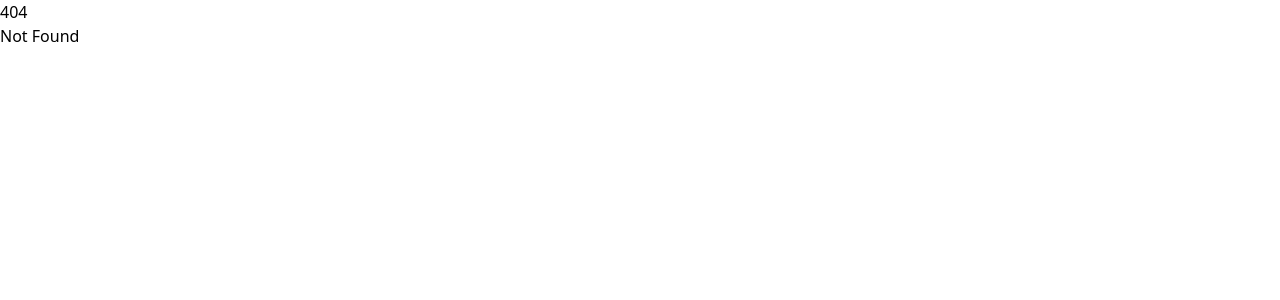
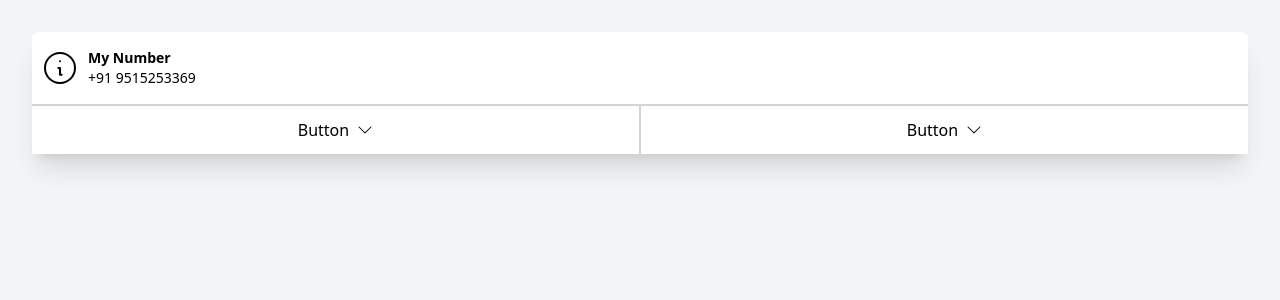
Before and after one commit to ajay-prabhakar/svelte-learning, a SvelteKit app in the folder tailwindcss/: page /test in a window 1280 px wide. Before the commit this address had no page. Shown: the top 300 px of the page. Built offline with nearby package versions, Linux system fonts and the light colour scheme.

Commit message:
Recharge plan layout

```diff
--- a/tailwindcss/src/routes/+layout.svelte
+++ b/tailwindcss/src/routes/+layout.svelte
@@ -2,4 +2,8 @@
 	import '../app.css';
 </script>
 
-<slot />
+<html dir="auto">
+	<body class="bg-base-100">
+		<slot />
+	</body>
+</html>
--- a/tailwindcss/src/routes/+page.svelte
+++ b/tailwindcss/src/routes/+page.svelte
@@ -1,4 +1,4 @@
-<body class="text-gray-600 font-body">
+<body class="text-gray-600 bg-white font-body">
 	<div class="grid grid-cols-3">
 		<div class="grid grid-cols-1">
 			<nav>
@@ -29,8 +29,8 @@
 
 		<main class="px-16 py-6 bg-gray-200 col-span-2">
 			<div class="flex justify-center md:justify-end">
-				<a href="#" class="text-primary">Log in</a>
-				<a href="#" class="text-primary ml-2">Sign up</a>
+				<a href="#" class="text-primary btn btn-outline">Log in</a>
+				<a href="#" class="text-primary ml-2 btn btn-outline">Sign up</a>
 			</div>
 
 			<header>
@@ -92,7 +92,7 @@
 			</div>
 
 			<div class="mt-12 flex justify-center">
-				<div class="bg-secondary-100 text-secondary-200">Load more</div>
+				<div class="bg-secondary-100 text-secondary-200 btn tracking-wider">Load more</div>
 			</div>
 		</main>
 	</div>
--- /dev/null
+++ b/tailwindcss/src/routes/test/+page.svelte
@@ -0,0 +1,56 @@
+<body class="bg-gray-100 flex h-screen flex-col overflow-y-scroll text-black">
+	<div class="card bg-white rounded-md m-8 shadow-xl flex">
+		<div class="flex space-x-2 justify-start pb-4 pl-2 pt-4 pr-2 border-b-2 border-gray-300">
+			<svg
+				xmlns="http://www.w3.org/2000/svg"
+				fill="none"
+				viewBox="0 0 24 24"
+				class="stroke-current flex-shrink-0 w-10 h-10"
+				><path
+					stroke-linecap="round"
+					stroke-linejoin="round"
+					stroke-width="1.2"
+					d="M13 16h-1v-4h-1m1-4h.01M21 12a9 9 0 11-18 0 9 9 0 0118 0z"
+				/></svg
+			>
+			<div class="flex flex-col">
+				<p class="text-sm font-bold">My Number</p>
+				<p class="text-sm">+91 9515253369</p>
+			</div>
+		</div>
+		<div class="flex justify-center">
+			<div
+				class="grow justify-center items-center flex bg-white gap-2 border-r-2 border-gray-300 p-3"
+			>
+				Button <svg
+					xmlns="http://www.w3.org/2000/svg"
+					width="16"
+					height="16"
+					fill="currentColor"
+					class="bi bi-chevron-down"
+					viewBox="0 0 16 16"
+				>
+					<path
+						fill-rule="evenodd"
+						d="M1.646 4.646a.5.5 0 0 1 .708 0L8 10.293l5.646-5.647a.5.5 0 0 1 .708.708l-6 6a.5.5 0 0 1-.708 0l-6-6a.5.5 0 0 1 0-.708z"
+					/>
+				</svg>
+			</div>
+			<div class="grow justify-center items-center flex bg-white gap-2 p-3">
+				Button <svg
+					xmlns="http://www.w3.org/2000/svg"
+					width="16"
+					height="16"
+					fill="currentColor"
+					class="bi bi-chevron-down"
+					viewBox="0 0 16 16"
+				>
+					<path
+						fill-rule="evenodd"
+						d="M1.646 4.646a.5.5 0 0 1 .708 0L8 10.293l5.646-5.647a.5.5 0 0 1 .708.708l-6 6a.5.5 0 0 1-.708 0l-6-6a.5.5 0 0 1 0-.708z"
+					/>
+				</svg>
+			</div>
+		</div>
+	</div>
+</body>
--- a/tailwindcss/tailwind.config.cjs
+++ b/tailwindcss/tailwind.config.cjs
@@ -16,6 +16,6 @@ module.exports = {
     }
   },
   plugins: [
-    // require('daisyui')
+    require('daisyui')
   ]
 }
```
